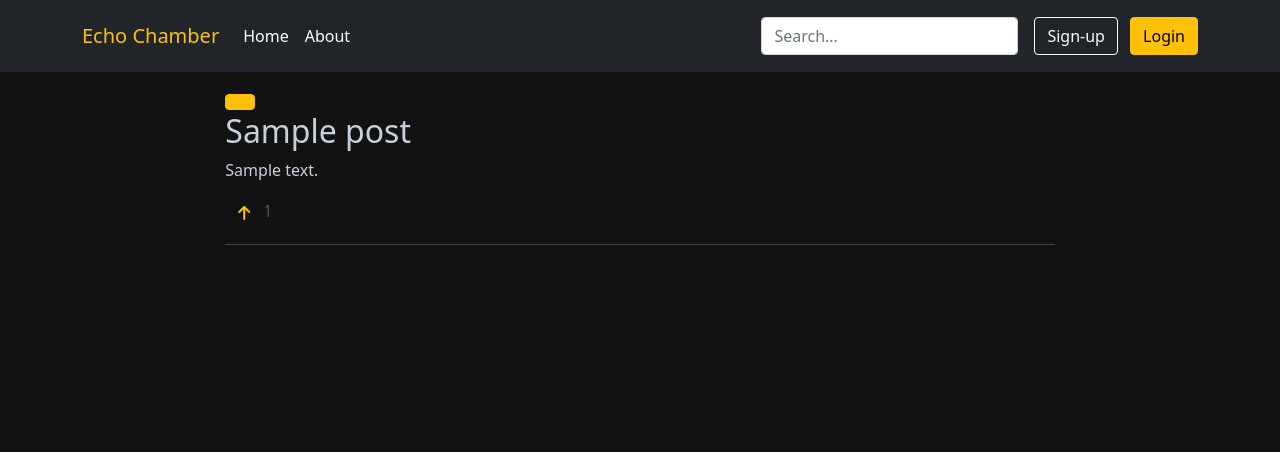
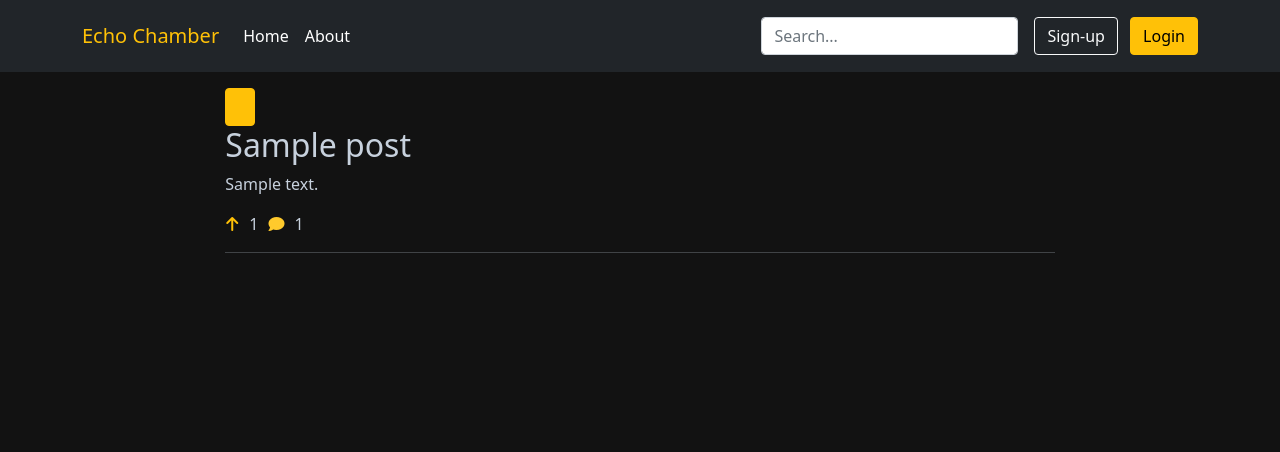
Before and after one commit to TerraBite147/EchoChamber, a Django app: page / in a window 1280 px wide. Shown: the top 452 px of the page. Run offline with Django 4.2, Linux system fonts and the light colour scheme; data comes from the database, SQL or seed files in the repository; tables that the repository leaves empty hold one stand-in row (values such as "Sample post"); some libraries are stand-ins or nearby versions.

Commit message:
feat(interations):add comment total to posts

```diff
--- /dev/null
+++ b/blog/templates/blog/_post_interactions.html
@@ -0,0 +1,20 @@
+<div class="interaction-icons">
+    <!-- Likes -->
+    {% if user.is_authenticated %}
+    <a href="javascript:void(0)" onclick="likePost('{{ post.slug }}')" class="btn link like-icon">
+        <i class="fa-solid fa-arrow-up yellow"></i>
+    </a>
+    <span id="like-count-{{ post.slug }}" class="like-count">{{ post.likes.count }}</span>
+    {% else %}
+    <a href="{% url 'account_login' %}" class="btn link like-icon">
+        <i class="fa-solid fa-arrow-up yellow"></i>
+    </a>
+    <span id="like-count-{{ post.slug }}" class="like-count">{{ post.likes.count }}</span>
+    {% endif %}
+
+    <!-- Comments -->
+    <span class="comment-icon">
+        <i class="fa-solid fa-comment" style="color: #ffca2c;"></i>
+    </span>
+    <span class="comment-count">{{ post.comments.count }}</span>
+</div>
--- a/blog/templates/blog/_post_likes.html
+++ /dev/null
@@ -1,12 +0,0 @@
-<!-- Likes -->
-<div>
-    {% if user.is_authenticated %}
-    <a href="javascript:void(0)" onclick="likePost('{{ post.slug }}')"><i
-            class="link btn fa-solid fa-arrow-up yellow"></i></a><span class="card-text"
-        id="like-count-{{ post.slug }}">{{ post.likes.count }}</span>
-    {% else %}
-    <a href="{% url 'account_login' %}"><i
-            class="link btn fa-solid fa-arrow-up yellow"></i></a><span class="card-text"
-        id="like-count-{{ post.slug }}">{{ post.likes.count }}</span>
-    {% endif %}
-</div>
--- a/blog/templates/blog/_post_list.html
+++ b/blog/templates/blog/_post_list.html
@@ -13,7 +13,7 @@
                         <div class="card">
                             <div class="image-container">
                                 <div class="btn btn-warning">
-                                    <p class="author">{{ post.author }}</p>
+                                    <a href="{% url 'post_detail' post.slug %}"  class="author">{{ post.author }}</a>
                                 </div>
                             </div>
                             <a href="{% url 'post_detail' post.slug %}" class="post-link">
@@ -22,12 +22,13 @@
                             </a>
 
                             <!-- Like/Unlike Button -->
-                            {% include 'blog/_post_likes.html' %}
+                                {% include 'blog/_post_interactions.html' %}
                             <hr>
                         </div>
                     </div>
                     {% endfor %}
                 </div>
+                <!-- Loading -->
                 <div id="loader" style="display: none;">
                     <p class="text-white">Loading more posts...</p>
                 </div>
--- a/blog/templates/blog/post_detail.html
+++ b/blog/templates/blog/post_detail.html
@@ -22,7 +22,7 @@
                                 <p class="card">{{ post.content | safe }}</p>
                             <p class="card-text text-muted h6">{{ post.updated_on }} category: {{ post.category}} </p>
                             </p>
-                            {% include 'blog/_post_likes.html' %}
+                            {% include 'blog/_post_interactions.html' %}
                             <hr />
                             <h3 class="light-grey">Comments</h3>
                         </div>
--- a/static/css/style.css
+++ b/static/css/style.css
@@ -1,6 +1,9 @@
 body {
     background-color: #F9FAFC;
     color: #c7d1dd;
+}
+a {
+    text-decoration: none;
 }
 
 .yellow {
@@ -153,24 +156,6 @@ body {
     text-decoration: underline;
 }
 
-.btn-like {
-    color: #E84610;
-    border: none;
-    background: transparent;
-}
-
-.btn-delete {
-    color: #fff;
-    background: #E84610;
-}
-
-.btn-like:hover,
-.btn-like:active {
-    color: #E84610;
-    background: transparent;
-    border: none;
-}
-
 .faded {
     color: rgb(172, 175, 175);
 }
@@ -204,3 +189,20 @@ body {
 .signup label{
     width: 130px;
 }
+
+.w-30{
+    width: 30px;
+}
+
+.interaction-icons {
+    display: flex;
+    align-items: center;
+    gap: 0;
+}
+
+.like-icon, .like-count, .comment-icon, .comment-count {
+    margin-right: 10px;
+    display: flex;
+    align-items: center;
+    padding: 0;
+}
```
